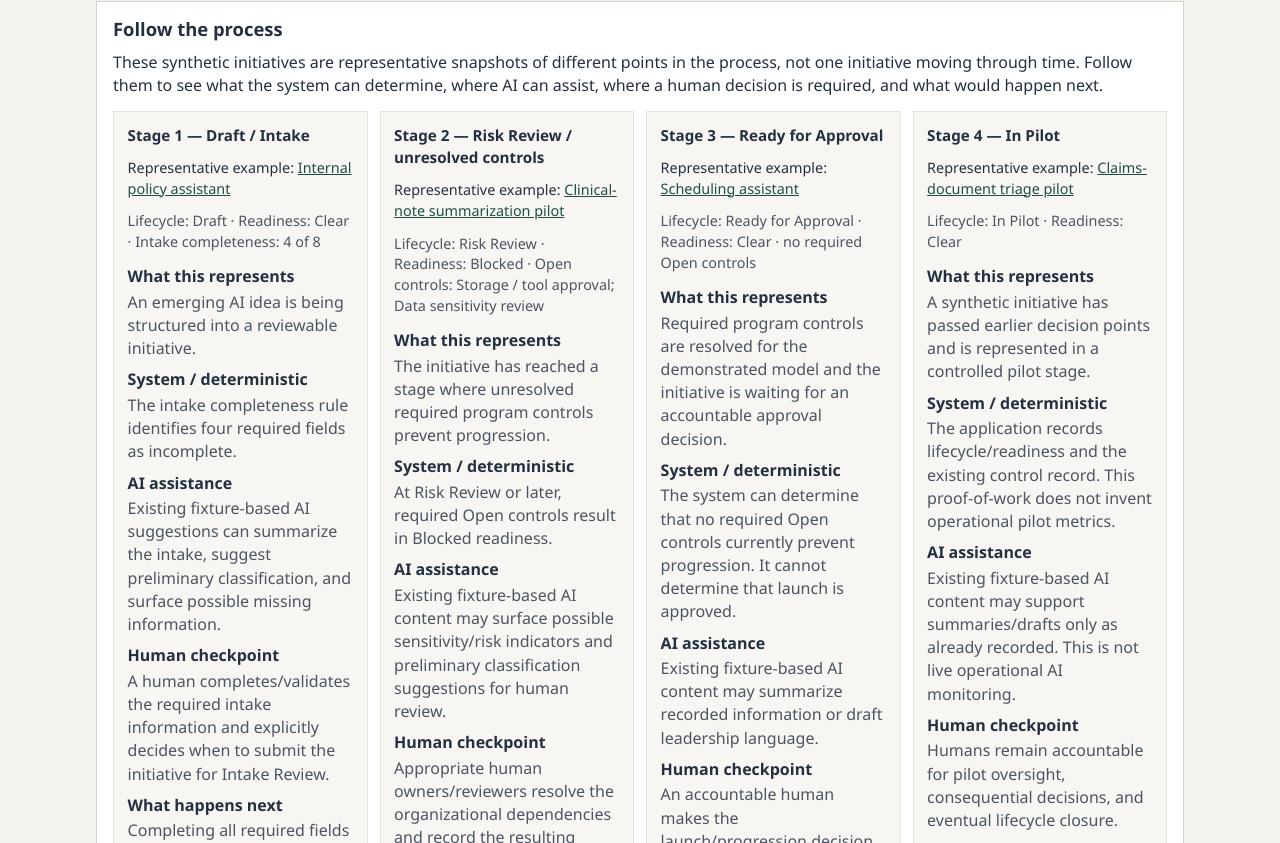
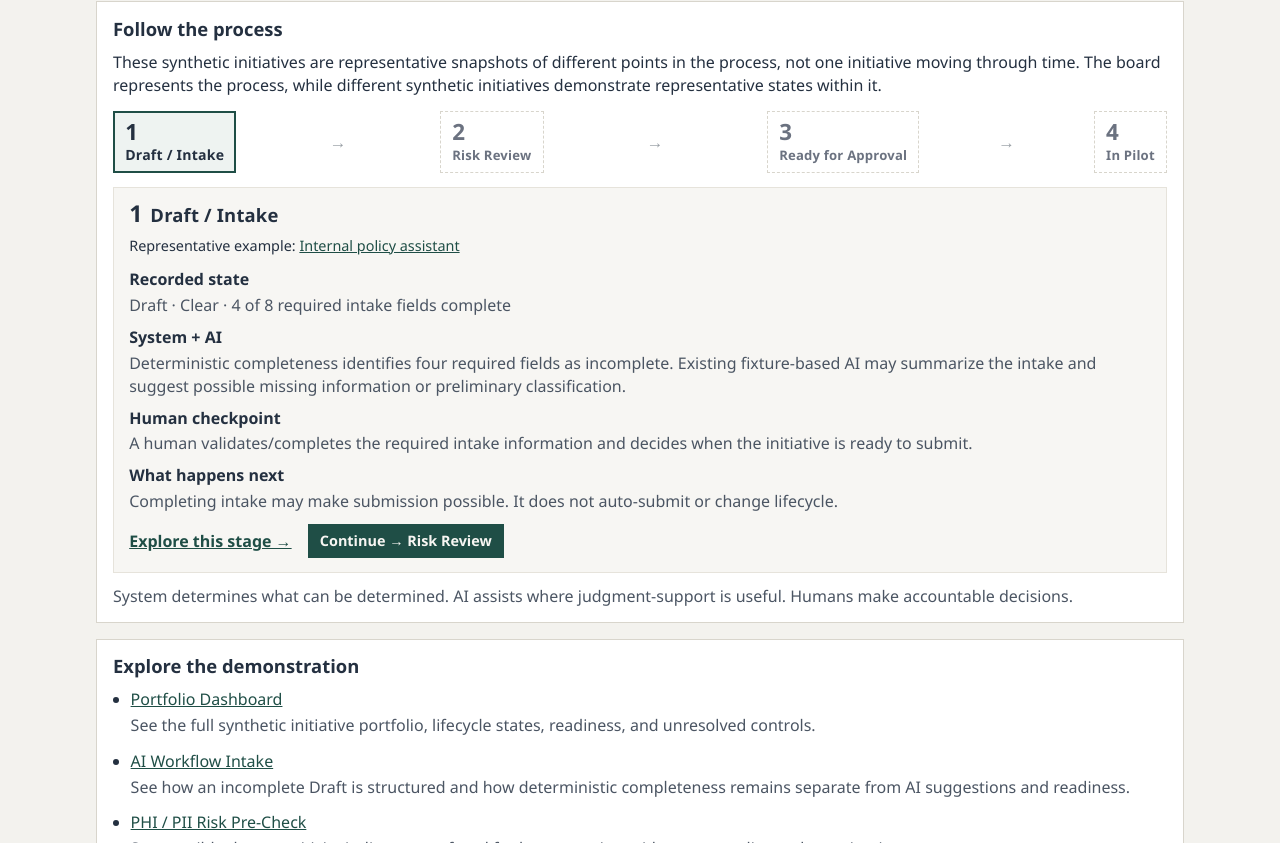
Before and after one commit to Hanzo9L/ai-program-control-workbench, a SvelteKit app: page / in a window 1280 px wide. Shown: the part 1917-2760 px from the top of the page. Built offline with nearby package versions, Linux system fonts and the light colour scheme.

Commit message:
Add validated progressive process board

```diff
--- a/src/routes/+page.svelte
+++ b/src/routes/+page.svelte
@@ -1,4 +1,5 @@
 <script lang="ts">
+	import { tick } from 'svelte';
 	import AppNav from '$lib/components/AppNav.svelte';
 	import { SYNTHETIC_INITIATIVES } from '$lib/domain/fixtures';
 	import type { Initiative } from '$lib/domain/types';
@@ -24,6 +25,152 @@
 	).length;
 	const inPilotCount = initiatives.filter((initiative) => initiative.lifecycleState === 'In Pilot')
 		.length;
+
+	type ProcessStageId = 1 | 2 | 3 | 4;
+	type ProcessStageState = 'current' | 'explored' | 'future';
+
+	type ProcessStage = {
+		id: ProcessStageId;
+		name: string;
+		exampleName: string;
+		exampleHref: string;
+		recordedState: string;
+		openControls?: string[];
+		systemAi: string;
+		humanCheckpoint: string;
+		whatHappensNext: string;
+		exploreHref: string;
+		supportHref?: string;
+		supportLabel?: string;
+		continueLabel?: string;
+		nextId?: ProcessStageId;
+	};
+
+	const processStages: ProcessStage[] = [
+		{
+			id: 1,
+			name: 'Draft / Intake',
+			exampleName: 'Internal policy assistant',
+			exampleHref: '/initiatives/syn-internal-policy-assistant/intake',
+			recordedState: 'Draft · Clear · 4 of 8 required intake fields complete',
+			systemAi:
+				'Deterministic completeness identifies four required fields as incomplete. Existing fixture-based AI may summarize the intake and suggest possible missing information or preliminary classification.',
+			humanCheckpoint:
+				'A human validates/completes the required intake information and decides when the initiative is ready to submit.',
+			whatHappensNext:
+				'Completing intake may make submission possible. It does not auto-submit or change lifecycle.',
+			exploreHref: '/initiatives/syn-internal-policy-assistant/intake',
+			continueLabel: 'Continue → Risk Review',
+			nextId: 2
+		},
+		{
+			id: 2,
+			name: 'Risk Review',
+			exampleName: 'Clinical-note summarization pilot',
+			exampleHref: '/initiatives/syn-clinical-note-summarization',
+			recordedState: 'Risk Review · Blocked · 2 required controls Open',
+			openControls: ['Storage / tool approval', 'Data sensitivity review'],
+			systemAi:
+				'At Risk Review or later, required Open controls produce Blocked readiness. Existing fixture-based AI may surface possible sensitivity/risk indicators for human review.',
+			humanCheckpoint:
+				'Accountable reviewers resolve and record the required control decisions. AI cannot satisfy or close a control.',
+			whatHappensNext:
+				'When no required applicable controls remain Open, readiness becomes Clear. Lifecycle still does not advance automatically.',
+			exploreHref: '/initiatives/syn-clinical-note-summarization',
+			supportHref: '/initiatives/syn-clinical-note-summarization/risk-precheck',
+			supportLabel: 'Risk Pre-Check',
+			continueLabel: 'Continue → Ready for Approval',
+			nextId: 3
+		},
+		{
+			id: 3,
+			name: 'Ready for Approval',
+			exampleName: 'Scheduling assistant',
+			exampleHref: '/initiatives/syn-scheduling-assistant',
+			recordedState: 'Ready for Approval · Clear · no required Open controls',
+			systemAi:
+				'The system can determine that no required Open controls currently prevent progression. Existing fixture-based AI may summarize recorded information or draft leadership language.',
+			humanCheckpoint: 'An accountable human makes the launch/progression decision.',
+			whatHappensNext:
+				'Clear does not mean approved. A human approval could move the initiative to Approved for Launch. No automatic approval occurs.',
+			exploreHref: '/initiatives/syn-scheduling-assistant',
+			continueLabel: 'Continue → In Pilot',
+			nextId: 4
+		},
+		{
+			id: 4,
+			name: 'In Pilot',
+			exampleName: 'Claims-document triage pilot',
+			exampleHref: '/initiatives/syn-claims-document-triage',
+			recordedState: 'In Pilot · Clear',
+			systemAi:
+				'The application records lifecycle, readiness, and existing controls. Existing fixture-based AI may support summaries/drafts only. This is not live operational monitoring.',
+			humanCheckpoint:
+				'Humans remain accountable for pilot oversight, consequential decisions, and eventual lifecycle closure.',
+			whatHappensNext:
+				'In a real program, pilot evidence would inform an accountable decision about continuation, change, rollout, or closure. Those capabilities are not implemented in this proof-of-work.',
+			exploreHref: '/initiatives/syn-claims-document-triage'
+		}
+	];
+
+	let selectedStageId = $state<ProcessStageId>(1);
+	let revealedThrough = $state<ProcessStageId>(1);
+	let emphasizedConnectorAfter = $state<ProcessStageId | null>(null);
+	let detailJustAdvanced = $state(false);
+	let detailHeadingEl = $state<HTMLHeadingElement | null>(null);
+	let connectorTimer: ReturnType<typeof setTimeout> | undefined;
+	let advanceTimer: ReturnType<typeof setTimeout> | undefined;
+
+	function processStageState(id: ProcessStageId): ProcessStageState {
+		if (id === selectedStageId) return 'current';
+		if (id <= revealedThrough) return 'explored';
+		return 'future';
+	}
+
+	function isStageRevealed(id: ProcessStageId) {
+		return id <= revealedThrough;
+	}
+
+	function prefersReducedMotion() {
+		return typeof matchMedia === 'function' && matchMedia('(prefers-reduced-motion: reduce)').matches;
+	}
+
+	function selectProcessStage(id: ProcessStageId) {
+		if (!isStageRevealed(id)) return;
+		selectedStageId = id;
+		detailJustAdvanced = false;
+	}
+
+	async function continueProcess() {
+		const current = processStages[selectedStageId - 1];
+		if (!current.nextId) return;
+
+		const fromId = current.id;
+		const nextId = current.nextId;
+		if (nextId > revealedThrough) {
+			revealedThrough = nextId;
+		}
+		selectedStageId = nextId;
+
+		if (prefersReducedMotion()) {
+			emphasizedConnectorAfter = null;
+			detailJustAdvanced = false;
+		} else {
+			emphasizedConnectorAfter = fromId;
+			detailJustAdvanced = true;
+			clearTimeout(connectorTimer);
+			clearTimeout(advanceTimer);
+			connectorTimer = setTimeout(() => {
+				emphasizedConnectorAfter = null;
+			}, 260);
+			advanceTimer = setTimeout(() => {
+				detailJustAdvanced = false;
+			}, 260);
+		}
+
+		await tick();
+		detailHeadingEl?.focus();
+	}
 </script>
 
 <svelte:head>
@@ -188,215 +335,131 @@
 
 		<section class="panel" aria-label="Follow the process">
 			<h2>Follow the process</h2>
-			<p>
+			<p data-process-boundary>
 				These synthetic initiatives are representative snapshots of different points in the
-				process, not one initiative moving through time. Follow them to see what the system can
-				determine, where AI can assist, where a human decision is required, and what would happen
-				next.
+				process, not one initiative moving through time. The board represents the process, while
+				different synthetic initiatives demonstrate representative states within it.
 			</p>
-			<ol class="process-stages">
-				<li class="process-card">
-					<p class="process-stage">Stage 1 — Draft / Intake</p>
+			<div class="process-board" data-process-board>
+				<ol class="process-rail" data-process-rail>
+					{#each processStages as stage (stage.id)}
+						{@const state = processStageState(stage.id)}
+						<li
+							class="process-rail-item"
+							data-process-stage={stage.id}
+							data-process-state={state}
+						>
+							{#if isStageRevealed(stage.id)}
+								<button
+									type="button"
+									class="rail-stage"
+									class:rail-stage-current={state === 'current'}
+									class:rail-stage-explored={state === 'explored'}
+									aria-current={state === 'current' ? 'step' : undefined}
+									onclick={() => selectProcessStage(stage.id)}
+								>
+									<span class="rail-number">{stage.id}</span>
+									<span class="rail-name">{stage.name}</span>
+									{#if state === 'explored'}
+										<span class="rail-check" aria-hidden="true">✓</span>
+									{/if}
+									<span class="visually-hidden">
+										{state === 'current' ? 'Current stage' : 'Explored'}
+									</span>
+								</button>
+							{:else}
+								<div class="rail-stage rail-stage-future">
+									<span class="rail-number">{stage.id}</span>
+									<span class="rail-name">{stage.name}</span>
+									<span class="visually-hidden">Upcoming</span>
+								</div>
+							{/if}
+							{#if stage.id < 4}
+								<span
+									class="rail-connector"
+									class:rail-connector-emphasis={emphasizedConnectorAfter === stage.id}
+									aria-hidden="true"
+								>
+									<span class="rail-arrow-h">→</span>
+									<span class="rail-arrow-v">↓</span>
+								</span>
+							{/if}
+						</li>
+					{/each}
+				</ol>
+
+				{#each processStages as stage (stage.id)}
+					{#if stage.id === selectedStageId}
+						<section
+							class="process-detail"
+							class:is-advancing={detailJustAdvanced}
+							data-process-detail={stage.id}
+							aria-labelledby="process-detail-heading"
+						>
+							<h3 id="process-detail-heading" tabindex="-1" bind:this={detailHeadingEl}>
+								<span class="detail-number">{stage.id}</span>
+								{stage.name}
+							</h3>
 							<p class="process-example">
 								Representative example:
-						<a href="/initiatives/syn-internal-policy-assistant/intake">Internal policy assistant</a>
-					</p>
-					<p class="process-state">
-						Lifecycle: Draft · Readiness: Clear · Intake completeness: 4 of 8
+								<a href={stage.exampleHref}>{stage.exampleName}</a>
 							</p>
 							<dl>
 								<div>
-							<dt>What this represents</dt>
-							<dd>An emerging AI idea is being structured into a reviewable initiative.</dd>
+									<dt>Recorded state</dt>
+									<dd>{stage.recordedState}</dd>
+									{#if stage.openControls}
+										<ul class="process-open-controls">
+											{#each stage.openControls as control (control)}
+												<li>{control}</li>
+											{/each}
+										</ul>
+									{/if}
 								</div>
 								<div>
-							<dt>System / deterministic</dt>
-							<dd>
-								The intake completeness rule identifies four required fields as incomplete.
-							</dd>
-						</div>
-						<div>
-							<dt>AI assistance</dt>
-							<dd>
-								Existing fixture-based AI suggestions can summarize the intake, suggest
-								preliminary classification, and surface possible missing information.
-							</dd>
+									<dt>System + AI</dt>
+									<dd>{stage.systemAi}</dd>
 								</div>
 								<div>
 									<dt>Human checkpoint</dt>
-							<dd>
-								A human completes/validates the required intake information and explicitly
-								decides when to submit the initiative for Intake Review.
-							</dd>
+									<dd>{stage.humanCheckpoint}</dd>
 								</div>
 								<div>
 									<dt>What happens next</dt>
-							<dd>
-								Completing all required fields may make the initiative eligible for submission,
-								but it does not auto-submit or change lifecycle.
-							</dd>
+									<dd>{stage.whatHappensNext}</dd>
 								</div>
 							</dl>
-					<p class="process-follow">
-						<a href="/initiatives/syn-internal-policy-assistant/intake">Follow this step →</a>
-					</p>
-				</li>
-				<li class="process-card">
-					<p class="process-stage">Stage 2 — Risk Review / unresolved controls</p>
-					<p class="process-example">
-						Representative example:
-						<a href="/initiatives/syn-clinical-note-summarization"
-							>Clinical-note summarization pilot</a
+							<div class="process-actions">
+								<a class="process-explore" data-process-explore href={stage.exploreHref}
+									>Explore this stage →</a
 								>
-					</p>
-					<p class="process-state">
-						Lifecycle: Risk Review · Readiness: Blocked · Open controls: Storage / tool approval;
-						Data sensitivity review
-					</p>
-					<dl>
-						<div>
-							<dt>What this represents</dt>
-							<dd>
-								The initiative has reached a stage where unresolved required program controls
-								prevent progression.
-							</dd>
+								{#if stage.continueLabel}
+									<button
+										type="button"
+										class="process-continue"
+										data-process-continue={stage.nextId}
+										onclick={continueProcess}
+									>
+										{stage.continueLabel}
+									</button>
+								{/if}
 							</div>
-						<div>
-							<dt>System / deterministic</dt>
-							<dd>
-								At Risk Review or later, required Open controls result in Blocked readiness.
-							</dd>
-						</div>
-						<div>
-							<dt>AI assistance</dt>
-							<dd>
-								Existing fixture-based AI content may surface possible sensitivity/risk
-								indicators and preliminary classification suggestions for human review.
-							</dd>
-						</div>
-						<div>
-							<dt>Human checkpoint</dt>
-							<dd>
-								Appropriate human owners/reviewers resolve the organizational dependencies and
-								record the resulting control statuses. AI cannot satisfy a control.
-							</dd>
-						</div>
-						<div>
-							<dt>What happens next</dt>
-							<dd>
-								When no required applicable controls remain Open, readiness becomes Clear.
-								Lifecycle still does not advance automatically.
-							</dd>
-						</div>
-					</dl>
-					<p class="process-follow">
-						<a href="/initiatives/syn-clinical-note-summarization">Follow this step →</a>
-					</p>
+							{#if stage.supportHref}
 								<p class="process-support">
 									Supporting context:
-						<a href="/initiatives/syn-clinical-note-summarization/risk-precheck"
-							>PHI / PII Risk Pre-Check</a
-						>
+									<a href={stage.supportHref}>{stage.supportLabel}</a>
 								</p>
-				</li>
-				<li class="process-card">
-					<p class="process-stage">Stage 3 — Ready for Approval</p>
-					<p class="process-example">
-						Representative example:
-						<a href="/initiatives/syn-scheduling-assistant">Scheduling assistant</a>
+							{/if}
+							{#if stage.id === 4}
+								<p class="process-complete" data-process-complete>
+									You have followed the demonstrated process.
 								</p>
-					<p class="process-state">
-						Lifecycle: Ready for Approval · Readiness: Clear · no required Open controls
-					</p>
-					<dl>
-						<div>
-							<dt>What this represents</dt>
-							<dd>
-								Required program controls are resolved for the demonstrated model and the
-								initiative is waiting for an accountable approval decision.
-							</dd>
+							{/if}
+						</section>
+					{/if}
+				{/each}
 			</div>
-						<div>
-							<dt>System / deterministic</dt>
-							<dd>
-								The system can determine that no required Open controls currently prevent
-								progression. It cannot determine that launch is approved.
-							</dd>
-						</div>
-						<div>
-							<dt>AI assistance</dt>
-							<dd>
-								Existing fixture-based AI content may summarize recorded information or draft
-								leadership language.
-							</dd>
-						</div>
-						<div>
-							<dt>Human checkpoint</dt>
-							<dd>An accountable human makes the launch/progression decision.</dd>
-						</div>
-						<div>
-							<dt>What happens next</dt>
-							<dd>
-								A human approval could move the initiative to Approved for Launch. No automatic
-								approval occurs.
-							</dd>
-						</div>
-					</dl>
-					<p class="process-follow">
-						<a href="/initiatives/syn-scheduling-assistant">Follow this step →</a>
-					</p>
-				</li>
-				<li class="process-card">
-					<p class="process-stage">Stage 4 — In Pilot</p>
-					<p class="process-example">
-						Representative example:
-						<a href="/initiatives/syn-claims-document-triage">Claims-document triage pilot</a>
-					</p>
-					<p class="process-state">Lifecycle: In Pilot · Readiness: Clear</p>
-					<dl>
-						<div>
-							<dt>What this represents</dt>
-							<dd>
-								A synthetic initiative has passed earlier decision points and is represented in a
-								controlled pilot stage.
-							</dd>
-						</div>
-						<div>
-							<dt>System / deterministic</dt>
-							<dd>
-								The application records lifecycle/readiness and the existing control record. This
-								proof-of-work does not invent operational pilot metrics.
-							</dd>
-						</div>
-						<div>
-							<dt>AI assistance</dt>
-							<dd>
-								Existing fixture-based AI content may support summaries/drafts only as already
-								recorded. This is not live operational AI monitoring.
-							</dd>
-						</div>
-						<div>
-							<dt>Human checkpoint</dt>
-							<dd>
-								Humans remain accountable for pilot oversight, consequential decisions, and
-								eventual lifecycle closure.
-							</dd>
-						</div>
-						<div>
-							<dt>What happens next</dt>
-							<dd>
-								In a real program, pilot evidence would inform the accountable decision about
-								continuation, change, rollout, or closure. Those capabilities are not implemented
-								in this proof-of-work.
-							</dd>
-						</div>
-					</dl>
-					<p class="process-follow">
-						<a href="/initiatives/syn-claims-document-triage">Follow this step →</a>
-					</p>
-				</li>
-			</ol>
-			<p class="principle">
+			<p class="principle" data-process-principle>
 				System determines what can be determined. AI assists where judgment-support is useful.
 				Humans make accountable decisions.
 			</p>
@@ -710,60 +773,287 @@
 		color: #4b5563;
 	}
 
-	.process-stages {
-		display: grid;
-		grid-template-columns: repeat(auto-fit, minmax(15.5rem, 1fr));
-		gap: 0.75rem;
+	.process-board {
 		margin: 0.85rem 0 0.75rem;
+		max-width: 100%;
+	}
+
+	.process-rail {
+		display: flex;
+		align-items: stretch;
+		margin: 0 0 0.85rem;
 		padding: 0;
 		list-style: none;
-		counter-reset: none;
 	}
 
-	.process-card {
-		padding: 0.75rem 0.85rem;
+	.process-rail-item {
+		display: flex;
+		align-items: center;
+		min-width: 0;
+		flex: 1 1 0;
+	}
+
+	.process-rail-item:last-child {
+		flex: 0 1 auto;
+	}
+
+	.rail-stage {
+		position: relative;
+		display: flex;
+		flex-direction: column;
+		align-items: flex-start;
+		gap: 0.2rem;
+		min-width: 0;
+		padding: 0.55rem 0.7rem;
+		border: 1px solid #d8d5cc;
+		background: #f7f6f3;
+		color: inherit;
+		font: inherit;
+		text-align: left;
+	}
+
+	button.rail-stage {
+		cursor: pointer;
+	}
+
+	.rail-stage-current {
+		background: #eef3f1;
+		border-color: #1f4e46;
+		box-shadow: inset 0 0 0 1px #1f4e46;
+	}
+
+	.rail-stage-explored {
+		background: #fff;
+		border-color: #cfcbc1;
+		color: #3a4450;
+	}
+
+	.rail-stage-future {
+		background: transparent;
+		border-style: dashed;
+		color: #6b7280;
+	}
+
+	.rail-number {
+		font-size: 1.4rem;
+		font-weight: 700;
+		letter-spacing: 0.03em;
+		line-height: 1;
+	}
+
+	.rail-name {
+		font-size: 0.82rem;
+		font-weight: 650;
+		letter-spacing: 0.015em;
+		line-height: 1.25;
+		overflow-wrap: break-word;
+	}
+
+	.rail-stage-current .rail-name {
+		font-size: 0.88rem;
+	}
+
+	.rail-check {
+		position: absolute;
+		top: 0.4rem;
+		right: 0.45rem;
+		font-size: 0.8rem;
+		font-weight: 650;
+		color: #5c6570;
+	}
+
+	.rail-connector {
+		flex: 1 1 1rem;
+		display: flex;
+		align-items: center;
+		justify-content: center;
+		min-width: 0.7rem;
+		padding: 0 0.2rem;
+		color: #9aa0a6;
+		font-size: 1.05rem;
+		transition:
+			color 220ms ease,
+			font-weight 220ms ease,
+			transform 220ms ease;
+	}
+
+	.rail-connector-emphasis {
+		color: #1f4e46;
+		font-weight: 700;
+		transform: translateX(2px);
+	}
+
+	.rail-arrow-v {
+		display: none;
+	}
+
+	.process-detail {
+		padding: 0.85rem 0.95rem;
 		background: #f7f6f3;
 		border: 1px solid #e6e3db;
 	}
 
-	.process-stage {
-		margin: 0 0 0.35rem;
-		font-weight: 650;
-		font-size: 0.95rem;
+	.process-detail.is-advancing {
+		animation: process-detail-in 220ms ease;
+	}
+
+	@keyframes process-detail-in {
+		from {
+			opacity: 0.4;
+		}
+		to {
+			opacity: 1;
+		}
+	}
+
+	.process-detail h3 {
+		display: flex;
+		align-items: baseline;
+		gap: 0.45rem;
+		margin: 0 0 0.45rem;
+		font-size: 1.15rem;
+		letter-spacing: 0.01em;
+	}
+
+	.process-detail h3:focus,
+	.process-detail h3:focus-visible {
+		outline: none;
+	}
+
+	.detail-number {
+		font-size: 1.45rem;
+		font-weight: 700;
+		letter-spacing: 0.03em;
+		line-height: 1;
 	}
 
 	.process-example,
-	.process-state,
-	.process-follow,
-	.process-support {
+	.process-support,
+	.process-complete {
 		margin: 0 0 0.55rem;
 		font-size: 0.9rem;
 	}
 
-	.process-state,
-	.process-support {
+	.process-support,
+	.process-complete {
 		color: #4b5563;
 	}
 
-	.process-card dl {
+	.process-detail dl {
+		margin: 0 0 0.7rem;
+	}
+
+	.process-detail dl div {
 		margin: 0 0 0.55rem;
 	}
 
-	.process-card dl div {
-		margin: 0 0 0.5rem;
-	}
-
-	.process-card dl div:last-child {
+	.process-detail dl div:last-child {
 		margin-bottom: 0;
 	}
 
-	.process-follow {
-		margin: 0;
+	.process-open-controls {
+		margin: 0.3rem 0 0;
+		padding-left: 1.1rem;
+		color: #4b5563;
+		font-size: 0.9rem;
+	}
+
+	.process-actions {
+		display: flex;
+		flex-wrap: wrap;
+		align-items: center;
+		gap: 0.65rem 1rem;
+	}
+
+	.process-explore {
+		font-weight: 650;
+	}
+
+	.process-continue {
+		padding: 0.35rem 0.7rem;
+		border: 1px solid #1f4e46;
+		background: #1f4e46;
+		color: #f7f6f3;
+		font: inherit;
+		font-size: 0.9rem;
+		font-weight: 650;
+		cursor: pointer;
 	}
 
 	.process-support {
-		margin: 0.4rem 0 0;
+		margin: 0.55rem 0 0;
 		font-size: 0.85rem;
+	}
+
+	.process-complete {
+		margin: 0.7rem 0 0;
+		font-size: 0.9rem;
+	}
+
+	.rail-stage:focus-visible,
+	.process-continue:focus-visible {
+		outline: 2px solid #1f4e46;
+		outline-offset: 2px;
+	}
+
+	.visually-hidden {
+		position: absolute;
+		width: 1px;
+		height: 1px;
+		padding: 0;
+		margin: -1px;
+		overflow: hidden;
+		clip: rect(0, 0, 0, 0);
+		white-space: nowrap;
+		border: 0;
+	}
+
+	@media (max-width: 48rem) {
+		.process-rail {
+			flex-direction: column;
+			align-items: stretch;
+		}
+
+		.process-rail-item {
+			flex-direction: column;
+			align-items: stretch;
+			flex: none;
+		}
+
+		.rail-stage {
+			width: 100%;
+		}
+
+		.rail-connector {
+			min-height: 1.05rem;
+			padding: 0.1rem 0;
+		}
+
+		.rail-connector-emphasis {
+			transform: translateY(2px);
+		}
+
+		.rail-arrow-h {
+			display: none;
+		}
+
+		.rail-arrow-v {
+			display: inline;
+		}
+	}
+
+	@media (prefers-reduced-motion: reduce) {
+		.rail-connector {
+			transition: none;
+		}
+
+		.rail-connector-emphasis {
+			transform: none;
+		}
+
+		.process-detail.is-advancing {
+			animation: none;
+		}
 	}
 
 	.explore-list li + li {
```
Also changed, not shown: 1 other file (tests, documents, lock files or other folders). Lines whose indentation alone changed are shown as unchanged.
